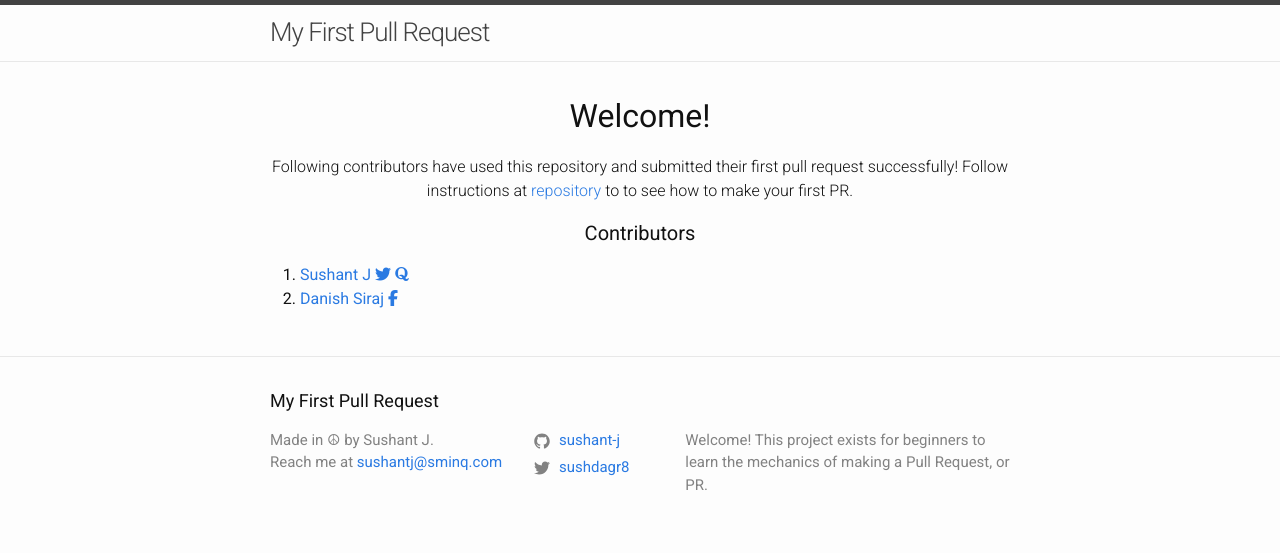
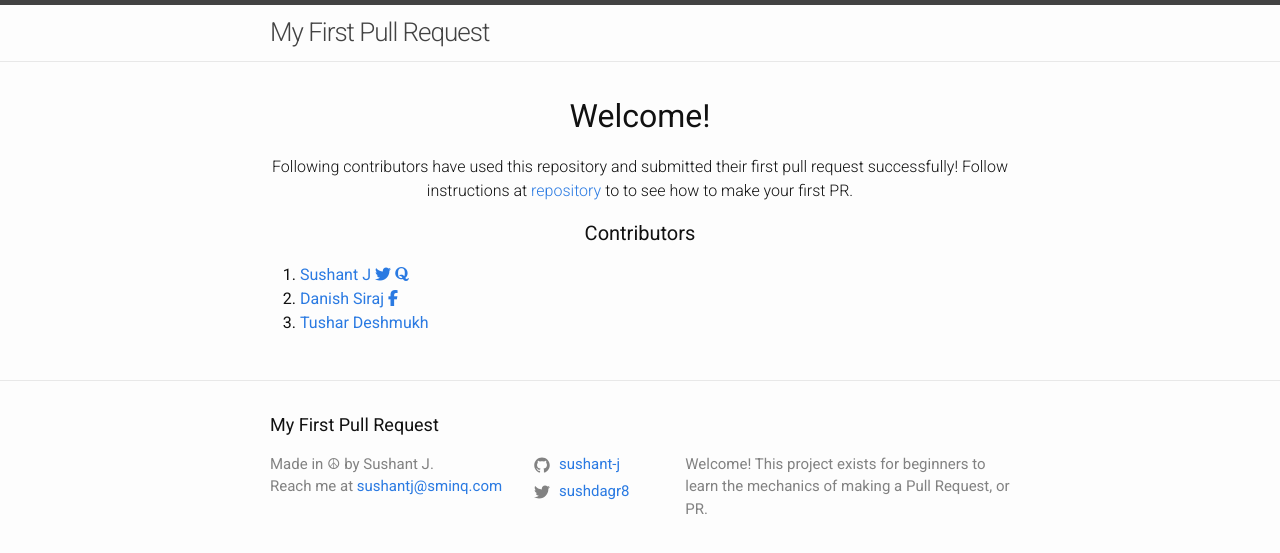
Before and after one commit to sushant-j/my-first-pull-request, a Jekyll site: the page built from index.md, in a window 1280 px wide. Shown: the top 553 px of the page. Built offline with Jekyll 4.4.1, drawn with Linux system fonts in a browser that asks for light colours; nearby versions of some CDN libraries.

Commit message:
issue-39 pull

```diff
--- a/_layouts/home.html
+++ b/_layouts/home.html
@@ -31,5 +31,12 @@ layout: default
         <i class="fa fa-facebook"></i>
       </a>
     </li>
+
+    <li>
+      <a href="https://github.com/drtushar">
+        Tushar Deshmukh
+      </a>
+    </li>
+
   </ol>
 </div>
```
